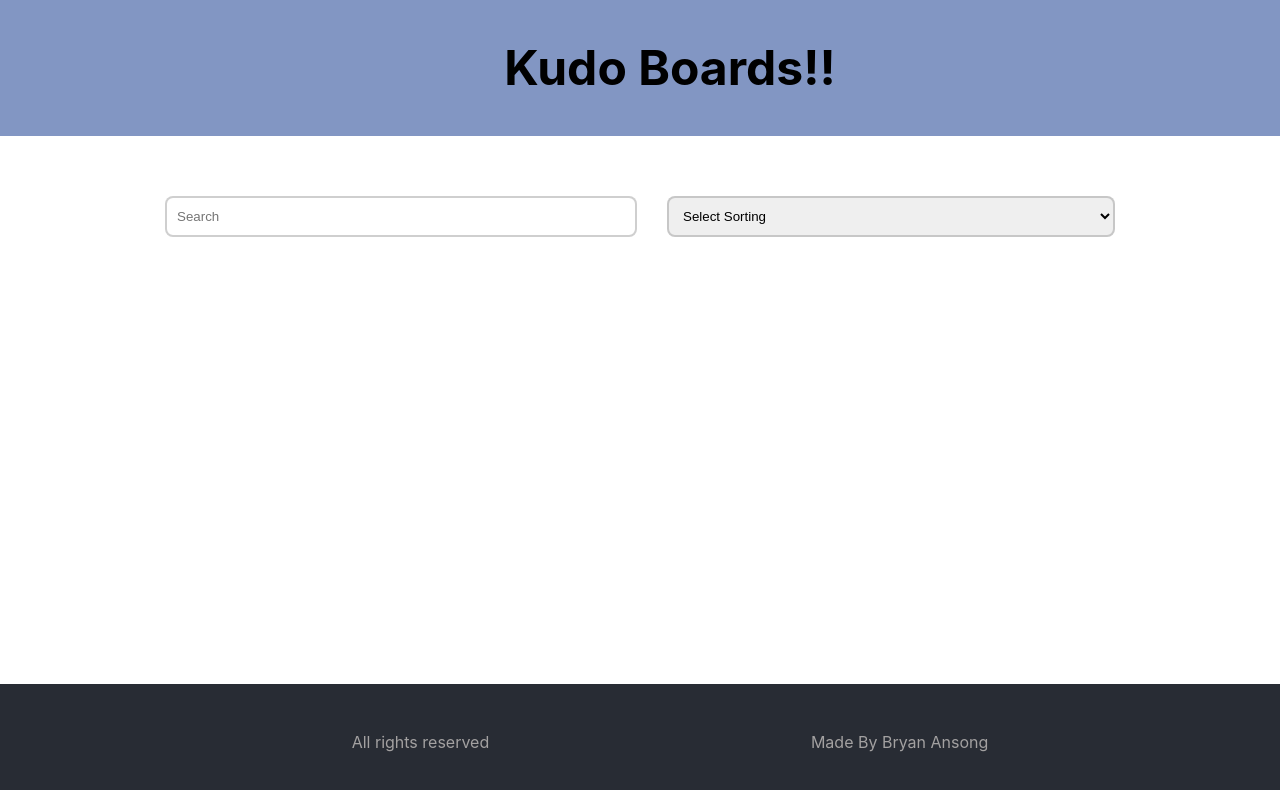
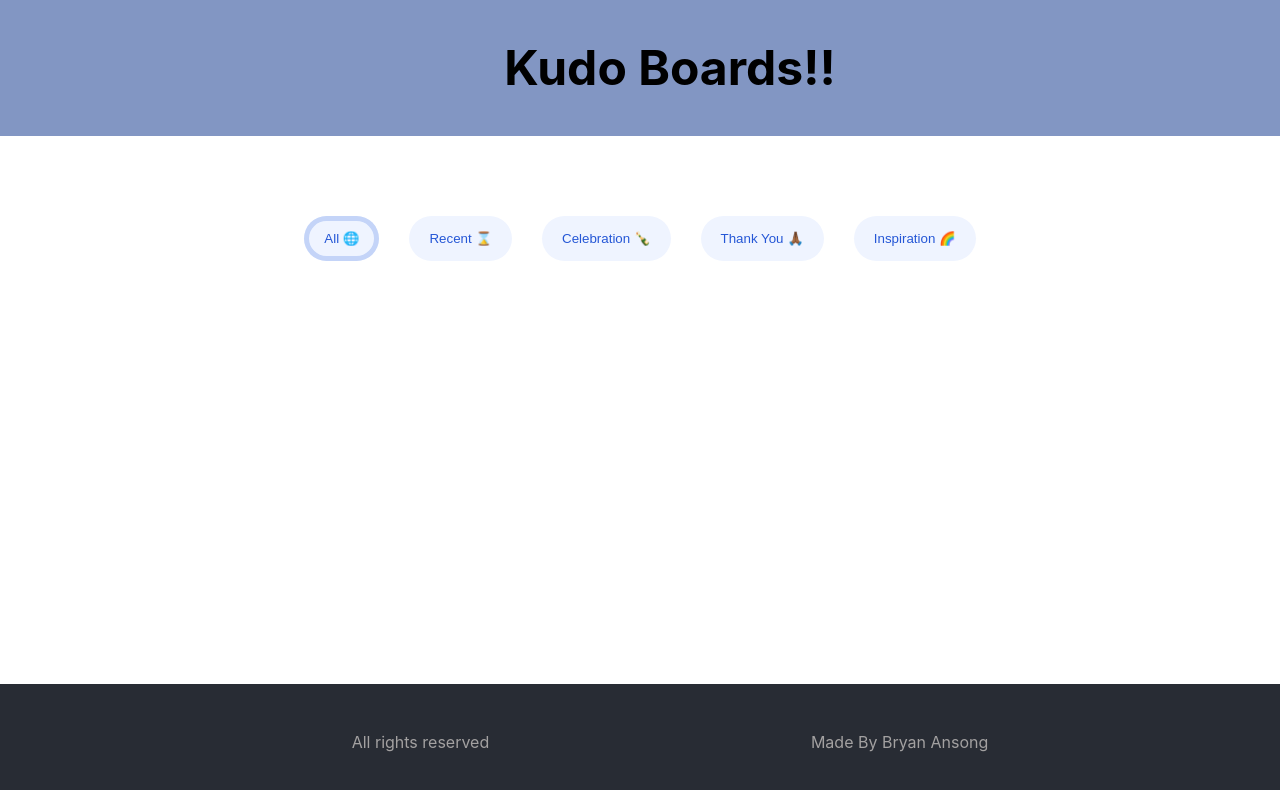
Before and after one commit to bryanansong/MetaU-project3, a React (Vite) app: page / in a window 1280 px wide. Shown: the top 790 px of the page. Built offline with nearby package versions, Linux system fonts and the light colour scheme.

Commit message:
Implemented Search Options

```diff
--- a/src/components/SearchOptions/SearchOptions.css
+++ b/src/components/SearchOptions/SearchOptions.css
@@ -1,14 +1,29 @@
-.filterOptions {
+.search-options {
   display: flex;
+  flex-wrap: wrap;
   justify-content: center;
   gap: 30px;
-  margin-bottom: 30px;
+  margin: 20px 0px;
 }
 
-.filterOptions input,
-.filterOptions select {
-  padding: 10px;
-  width: 35vw;
-  border-radius: 8px;
-  border: 2px solid rgba(152, 151, 151, 0.461);
+.tag {
+  background-color: #eff4ff;
+  border: none;
+  color: #2557d6;
+  padding: 15px 20px;
+  text-align: center;
+  text-decoration: none;
+  /* margin-right: 13px;
+  margin-left: -1px;
+  margin-bottom: 10px; */
+  border-radius: 100px;
 }
+
+.tag:hover {
+  cursor: pointer;
+}
+
+.active {
+  /* border: 5px solid #c4d4f8; */
+  box-shadow:inset 0px 0px 0px 5px #c4d4f8;
+}
--- a/src/components/SearchOptions/SearchOptions.jsx
+++ b/src/components/SearchOptions/SearchOptions.jsx
@@ -1,25 +1,44 @@
+import { useState } from "react";
 import "./SearchOptions.css";
 
 const SearchOptions = () => {
+  const [selectedOption, setSelectedOption] = useState("all");
+
   return (
-    <div className="filterOptions">
-      <input
-        type="text"
-        placeholder="Search"
-        // TODO: Fix onChange handler
-        // onChange={(event) => setSearchQuery(event.target.value)}
-      />
-      <select
-      // TODO: Fix onChange handler
-      // onChange={(e) => setSortType(e.target.value)}
+    <div className="search-options">
+      <button
+        className={`tag ${selectedOption === "all" && "active"}`}
+        onClick={() => {
+          setSelectedOption("all");
+          console.log("pressed");
+        }}
       >
-        <option value="none">Select Sorting</option>
-        <option value="title_asc">Title | Ascending</option>
-        <option value="title_desc">Title | Reverse</option>
-        <option value="popularity">Popularity</option>
-        <option value="date">Release Date</option>
-        <option value="vote_average">Average</option>
-      </select>
+        All 🌐
+      </button>
+      <button
+        className={`tag ${selectedOption === "recent" && "active"}`}
+        onClick={() => setSelectedOption("recent")}
+      >
+        Recent ⌛
+      </button>
+      <button
+        className={`tag ${selectedOption === "celebration" && "active"}`}
+        onClick={() => setSelectedOption("celebration")}
+      >
+        Celebration 🍾
+      </button>
+      <button
+        className={`tag ${selectedOption === "thanks" && "active"}`}
+        onClick={() => setSelectedOption("thanks")}
+      >
+        Thank You 🙏🏾
+      </button>
+      <button
+        className={`tag ${selectedOption === "inspiration" && "active"}`}
+        onClick={() => setSelectedOption("inspiration")}
+      >
+        Inspiration 🌈
+      </button>
     </div>
   );
 };
```
